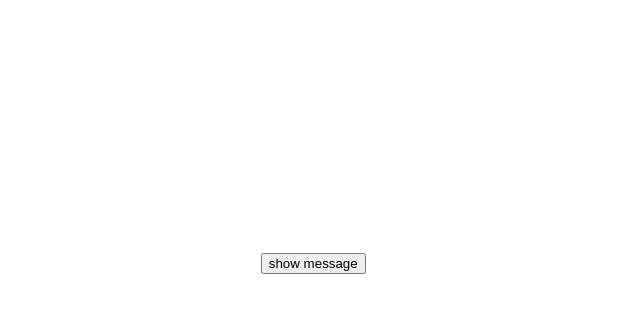
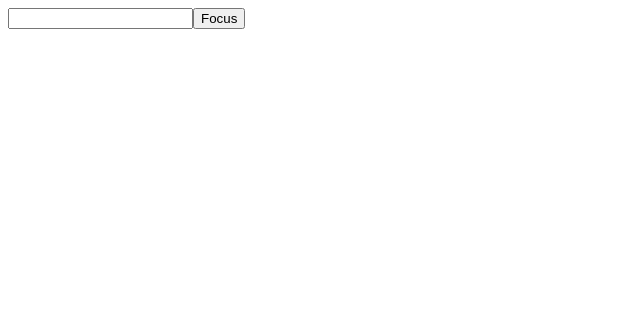
Before and after one commit to Arghun-dev/Advanced-React-Patterns, a React (Vite) app in the folder advanced-react/: page / in a window 1280 px wide. Shown: the top 312 px of the page, without its empty margins (0-640 px from the left). Built offline with nearby package versions, Linux system fonts and the light colour scheme.

Commit message:
feat: forwardRef

```diff
--- a/advanced-react/src/App.tsx
+++ b/advanced-react/src/App.tsx
@@ -27,6 +27,7 @@ import { RecursiveComponent } from "./components/RecursiveComponent";
 import { RedButton, SmallRedButton } from "./components/Composition";
 import Card from "./components/CompoundComponents";
 import ParentComponent from "./components/ObserverPattern";
+import { ForwardRef } from "./components/ForwardRef";
 import { ReactPortal } from "./components/ReactPortal";
 
 // const Left = ({ title }: { title: string }) => (
@@ -230,9 +231,12 @@ function App() {
     // <ParentComponent />
 
     /** -------------------- React Portal -------------------------- */
-    <div style={{ marginTop: "20%", marginLeft: "20%" }}>
-      <ReactPortal />
-    </div>
+    // <div style={{ marginTop: "20%", marginLeft: "20%" }}>
+    //   <ReactPortal />
+    // </div>
+
+    /** -------------------- Forward Ref -------------------------- */
+    <ForwardRef />
   );
 }
 
--- /dev/null
+++ b/advanced-react/src/components/ForwardRef.tsx
@@ -0,0 +1,19 @@
+import { forwardRef, useRef } from "react";
+
+const Input = forwardRef<HTMLInputElement, any>((props, ref) => {
+  return <input ref={ref} {...props} />;
+});
+
+export const ForwardRef = () => {
+  const inputRef = useRef<HTMLInputElement>(null); // Provide type for inputRef
+  const handleClick = () => {
+    inputRef.current?.focus(); // Access focus method directly
+  };
+
+  return (
+    <div>
+      <Input ref={inputRef} type="text" />
+      <button onClick={handleClick}>Focus</button>
+    </div>
+  );
+};
```
Also changed, not shown: 1 other file (tests, documents, lock files or other folders).
